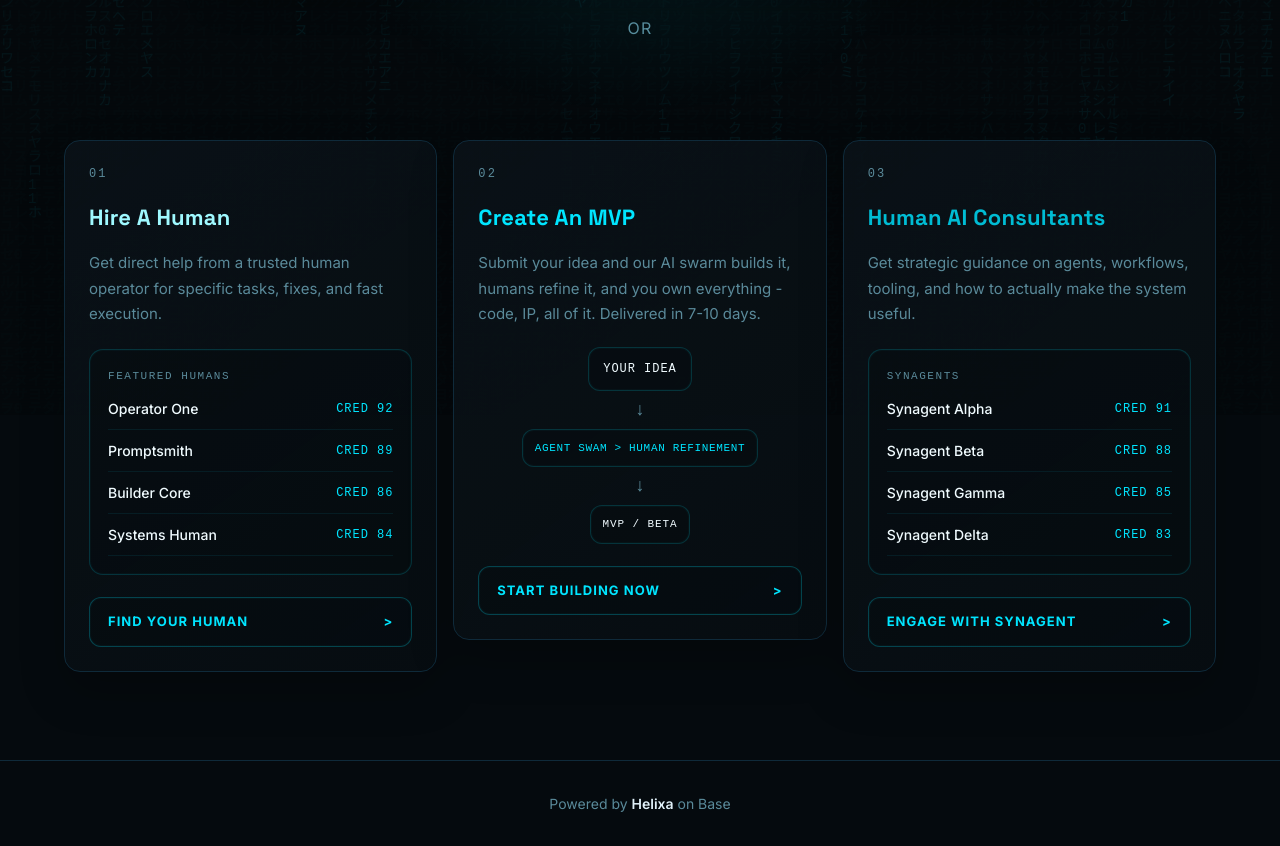
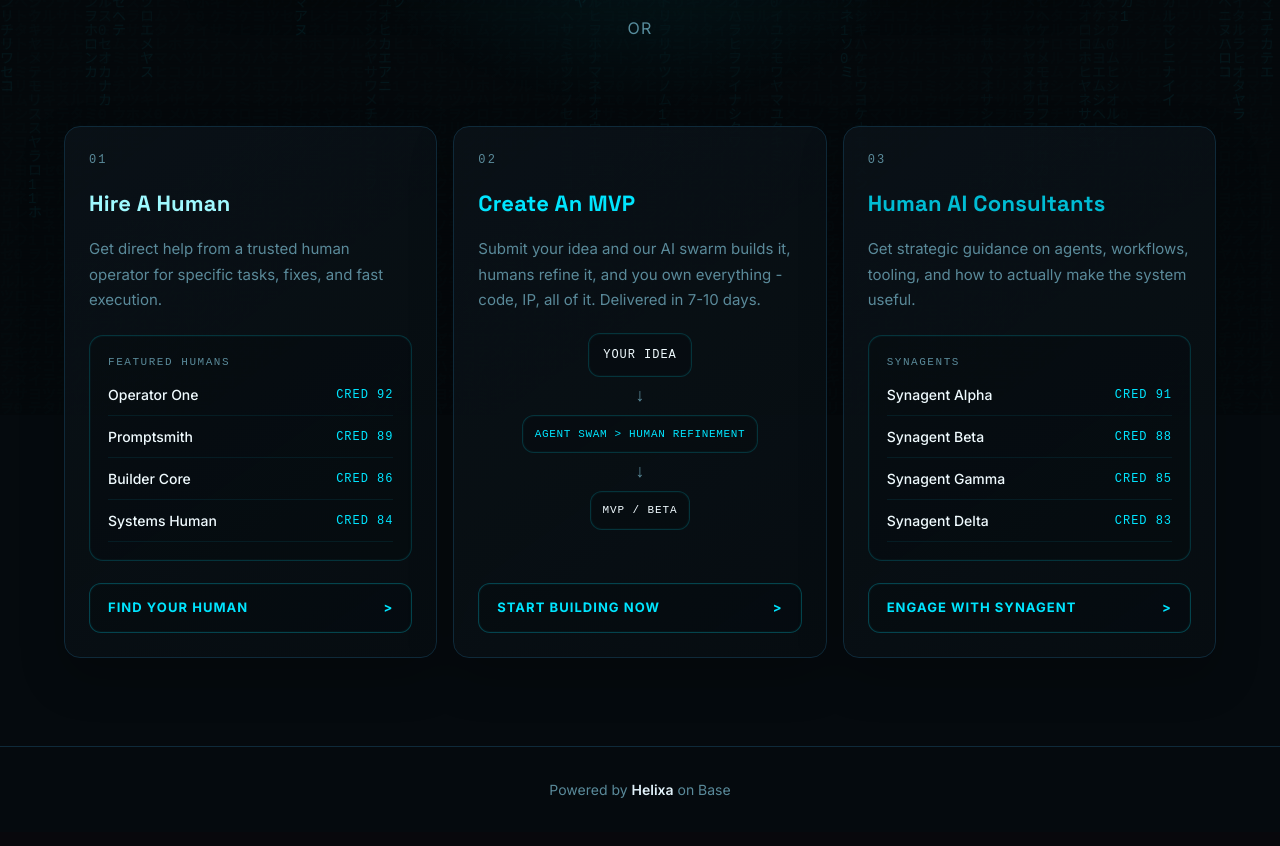
Before and after one commit to Bendr-20/synagent, a Next.js app: page / in a window 1280 px wide. Shown: the part 385-1231 px from the top of the page. Built offline with nearby package versions, Linux system fonts and the light colour scheme.

Commit message:
Equalize card heights and tighten hero spacing

```diff
--- a/src/app/page.tsx
+++ b/src/app/page.tsx
@@ -597,7 +597,7 @@ export default function Home() {
         <div style={{
           fontSize: "16px",
           color: silverDim,
-          marginBottom: "28px",
+          marginBottom: "14px",
           letterSpacing: "0.08em",
           textTransform: "uppercase",
         }}>
@@ -612,13 +612,15 @@ export default function Home() {
         padding: "0 24px 88px",
         display: "flex",
         gap: "16px",
+        alignItems: "stretch",
       }}>
         {serviceCards.map((card) => (
           <div key={card.title} style={{
             ...cardStyle,
             display: "flex",
             flexDirection: "column",
-            height: "100%",
+            alignSelf: "stretch",
+            flex: "1 1 0",
           }}>
             <div style={{
               fontSize: "12px",
```
